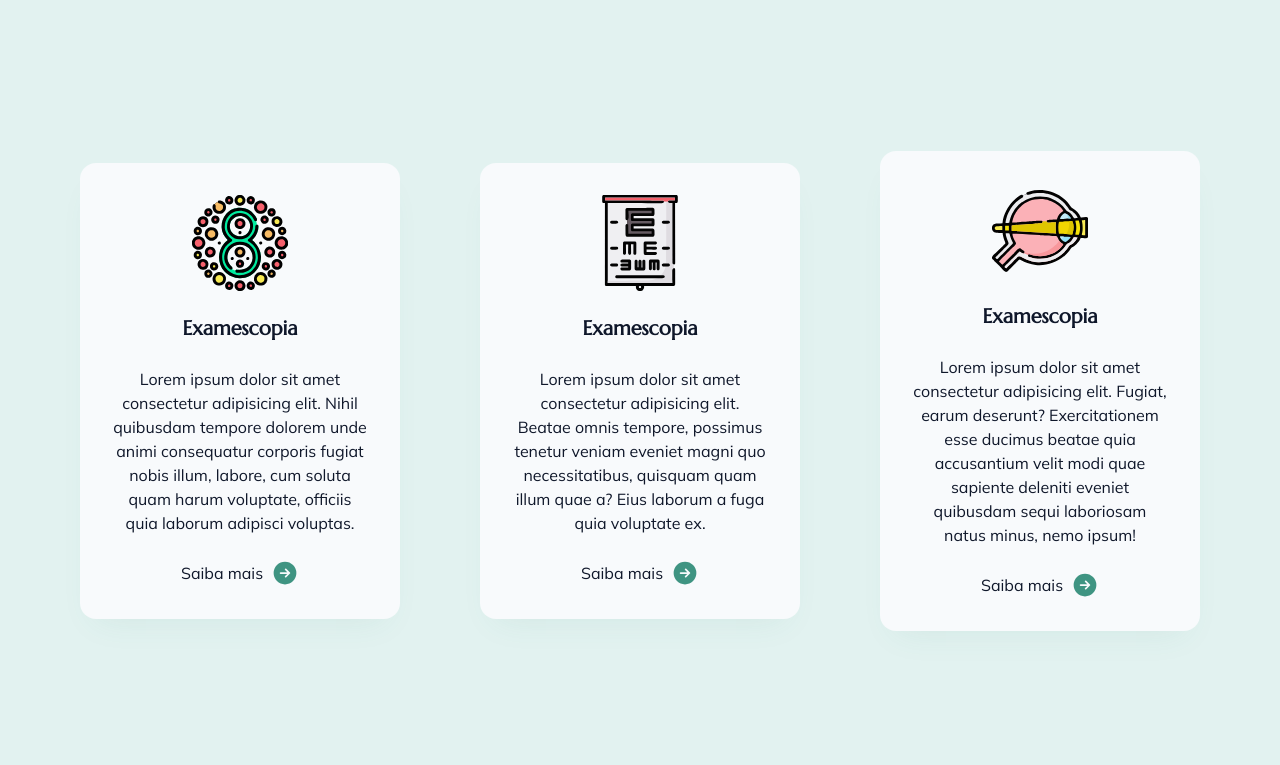
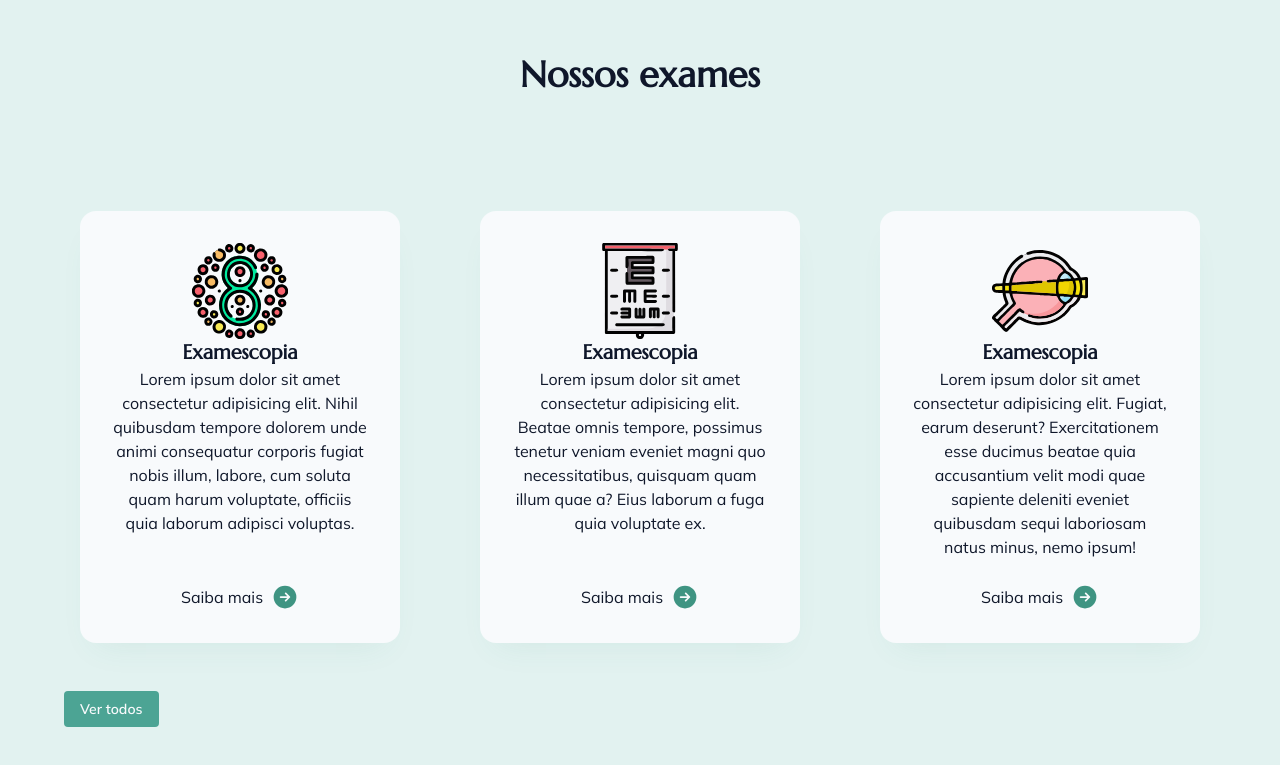
Before and after one commit to JuFortini/avv-project, a Next.js app: page / in a window 1280 px wide. Shown: the part 1609-2374 px from the top of the page. Built offline with nearby package versions, Linux system fonts and the light colour scheme.

Commit message:
Added button for all exams route redirection

```diff
--- a/package.json
+++ b/package.json
@@ -12,8 +12,7 @@
     "next": "14.2.3",
     "phosphor-react": "^1.4.1",
     "react": "^18",
-    "react-dom": "^18",
-    "react-router-dom": "^6.23.1"
+    "react-dom": "^18"
   },
   "devDependencies": {
     "@types/node": "^20",
--- a/src/components/Home/Exams/components/ExamCard.tsx
+++ b/src/components/Home/Exams/components/ExamCard.tsx
@@ -12,10 +12,12 @@ interface ExamCardProps {
 export function ExamCard({ icon, name, description, action }: ExamCardProps): JSX.Element {
   const personalShadow = 'shadow-[0_16px_32px_-16px_rgba(58,135,118,0.1)]';
   return (
-    <div className={`p-8 flex flex-col items-center space-y-6 w-80 max-w-[22rem] bg-slate-50 rounded-2xl ${personalShadow}`}>
-      <div className="flex h-24 w-24">{icon}</div>
-      <h4 className="text-xl font-semibold font-serif">{name}</h4>
-      <p className="text-center">{description}</p>
+    <article className={`p-8 flex flex-col justify-between items-center space-y-6 w-80 max-w-[22rem] bg-slate-50 rounded-2xl ${personalShadow}`}>
+      <div className="flex flex-col items-center">
+        <div className="flex h-24 w-24">{icon}</div>
+        <h4 className="text-xl font-semibold font-serif">{name}</h4>
+        <p className="text-center">{description}</p>
+      </div>
       <div className="flex items-center space-x-2 group">
         <Link className="transition duration-500 group-hover:-translate-x-1" href={action}>Saiba mais</Link>
         <ArrowCircleRight
@@ -25,6 +27,6 @@ export function ExamCard({ icon, name, description, action }: ExamCardProps): JS
           color="#3F9482"
         />
       </div>
-    </div>
+    </article>
   );
 }
--- a/src/components/Home/Exams/index.tsx
+++ b/src/components/Home/Exams/index.tsx
@@ -1,3 +1,4 @@
+import Link from "next/link";
 import { ExamCard } from "./components/ExamCard";
 import { ColorBlindnessIcon } from "./images/ColorBlindnessIcon";
 import { FundusMapIcon } from "./images/FundusMapIcon";
@@ -7,7 +8,10 @@ export function Exams(): JSX.Element {
   return (
     <>
       {/* // TODO: implementar redirecionamentos */}
-      <div className="bg-teal-50 px-8 lg:px-16 py-24 lg:py-2 h-svh w-full flex justify-center items-center space-x-20">
+      <div className="bg-teal-50 px-8 lg:px-16 py-16 h-svh w-full flex flex-col justify-between items-center">
+        <h1 className="font-serif font-semibold text-4xl">Nossos exames</h1>
+        <div className="flex flex-col justify-start gap-y-12 w-full">
+          <div className="flex self-center gap-x-20">
             <ExamCard
               icon={<ColorBlindnessIcon />}
               name="Examescopia"
@@ -33,6 +37,14 @@ export function Exams(): JSX.Element {
               action="/"
             />
           </div>
+          <Link
+            className="rounded bg-teal-400 transition duration-200 hover:opacity-80 w-min text-nowrap py-2 px-4 text-sm text-slate-50 font-semibold"
+            href="/exams"
+          >
+            Ver todos
+          </Link>
+        </div>
+      </div>
     </>
   );
 }
```
Also changed, not shown: 1 other file (tests, documents, lock files or other folders). Lines whose indentation alone changed are shown as unchanged.
